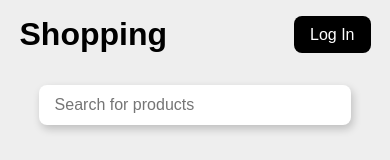
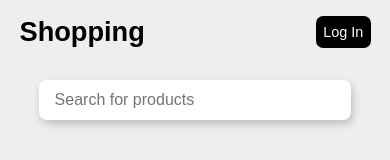
Before and after one commit to gaurav712/getartFrontend, a React (Create React App) app: page / in a window 390 px wide. Shown: the top 160 px of the page. Built offline with nearby package versions, Linux system fonts and the light colour scheme; no server answers.

Commit message:
fix padding for buttons

```diff
--- a/src/assets/stylesheets/Home.css
+++ b/src/assets/stylesheets/Home.css
@@ -90,3 +90,14 @@
     grid-template-columns: repeat(1, 1fr);
   }
 }
+
+@media (max-width: 440px) {
+  .loginButton {
+    padding: 0.5em;
+    font-size: 0.9rem;
+  }
+
+  .titleText {
+    font-size: 1.7rem;
+  }
+}
--- a/src/components/Home.js
+++ b/src/components/Home.js
@@ -114,7 +114,7 @@ export default function Home() {
               className="loginButton"
               onClick={() => history.push("/addproduct")}
               ref={addProductButtonRef}
-              style={{ marginRight: "1em", display: "none" }}
+              style={{ marginRight: ".5em", display: "none" }}
             >
               Add Product
             </button>
```
